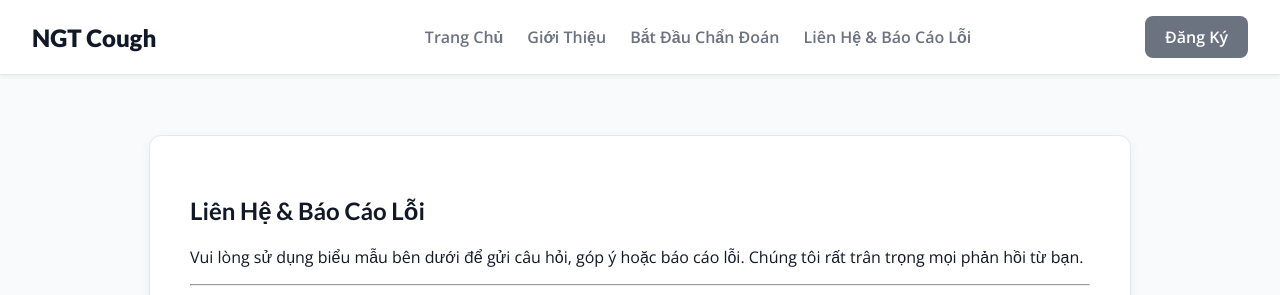
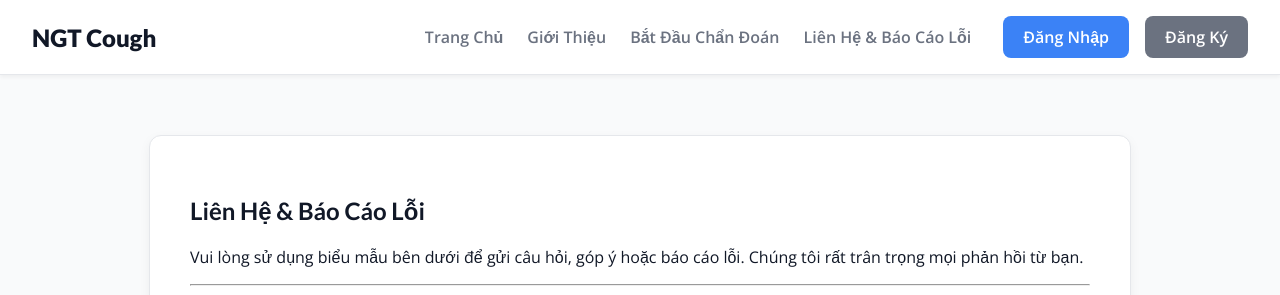
Before and after one commit to lptoan109/NCKH_NGT, a Flask app: page /contact in a window 1280 px wide. Shown: the top 295 px of the page. Run offline with Flask 3, Linux system fonts and the light colour scheme.

Commit message:
Update base.html

```diff
--- a/templates/base.html
+++ b/templates/base.html
@@ -1,12 +1,14 @@
 <!DOCTYPE html>
 <html lang="vi">
 <head>
+    <meta charset="UTF-8">
+    <meta name="viewport" content="width=device-width, initial-scale=1.0">
+    <title>{% block title %}NGT Cough{% endblock %}</title>
+
     <link rel="preconnect" href="https://fonts.googleapis.com">
     <link rel="preconnect" href="https://fonts.gstatic.com" crossorigin>
     <link href="https://fonts.googleapis.com/css2?family=Lato:wght@700;900&family=Open+Sans:wght@400;600&display=swap" rel="stylesheet">
-    <meta charset="UTF-8">
-    <meta name="viewport" content="width=device-width, initial-scale=1.0">
-    <title>{% block title %}NGT Cough{% endblock %}</title>
+
     <link rel="stylesheet" href="{{ url_for('static', filename='style.css') }}">
 </head>
 <body>
@@ -34,7 +36,7 @@
                             {% endif %}
                         </a>
                     {% else %}
-                        <a href="{{ url_for('login') }}" class="btn">Đăng Nhập</a>
+                        <a href="{{ url_for('login') }}" class="btn btn-primary">Đăng Nhập</a>
                         <a href="{{ url_for('register') }}" class="btn btn-secondary">Đăng Ký</a>
                     {% endif %}
                 </div>
@@ -47,7 +49,7 @@
     </header>
 
     <main>
-        {# Hiển thị các thông báo (ví dụ: đăng ký thành công) #}
+        {# Hiển thị các thông báo flash #}
         {% with messages = get_flashed_messages(with_categories=true) %}
             {% if messages %}
                 <div class="flash-messages">
```
